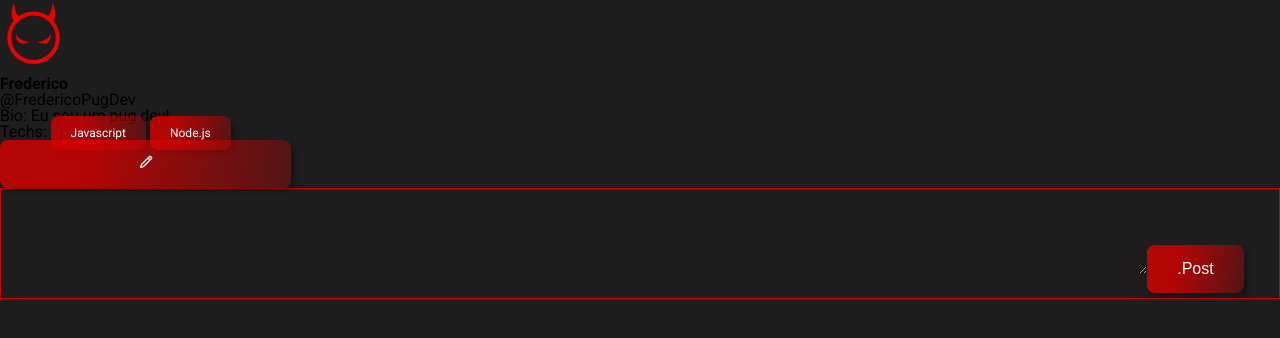
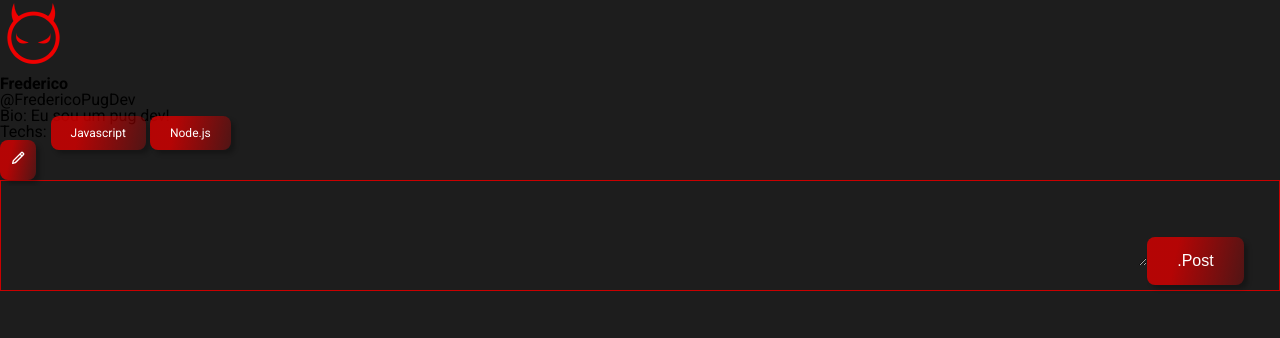
Before and after one commit to Deviews-Inc/deviews-projeto-final-m3, a React (Create React App) app: page /profile in a window 1280 px wide. Shown: the top 338 px of the page. Built offline with nearby package versions, Linux system fonts and the light colour scheme.

Commit message:
:construction: Páginas de Profile e Dashboard

```diff
--- /dev/null
+++ b/src/components/ButtonEdit/index.tsx
@@ -0,0 +1,11 @@
+import { ReactNode } from "react";
+import { ButtonComponent } from "./style";
+
+interface IButtonProps {
+  children: ReactNode;
+}
+
+const ButtonEdit = ({ children }: IButtonProps) => {
+  return <ButtonComponent type="submit">{children}</ButtonComponent>;
+};
+export default ButtonEdit;
--- /dev/null
+++ b/src/components/ButtonEdit/style.ts
@@ -0,0 +1,14 @@
+import styled from "styled-components";
+
+export const ButtonComponent = styled.button`
+  background: linear-gradient(var(--button-grad-red));
+  color: var(--color-white-0);
+  box-shadow: var(--box-shadow);
+
+  width: fit-content;
+  height: fit-content;
+  padding: 10px;
+  border-radius: 8px;
+
+  font-size: 1rem;
+`;
--- a/src/pages/Profile/index.tsx
+++ b/src/pages/Profile/index.tsx
@@ -1,14 +1,14 @@
-import Button from "../../components/Button";
 import FormPost from "../../components/FormPost";
 import UserOptions from "../../components/UserOptions";
 import { BiPencil } from "react-icons/bi";
+import ButtonEdit from "../../components/ButtonEdit";
 
 const Profile = () => {
   return (
     <>
       <aside>
         <UserOptions />
-      <Button><BiPencil/></Button>
+        <ButtonEdit><BiPencil/></ButtonEdit>
       </aside>
       <aside>
         {/* Pesquisa */}
```
